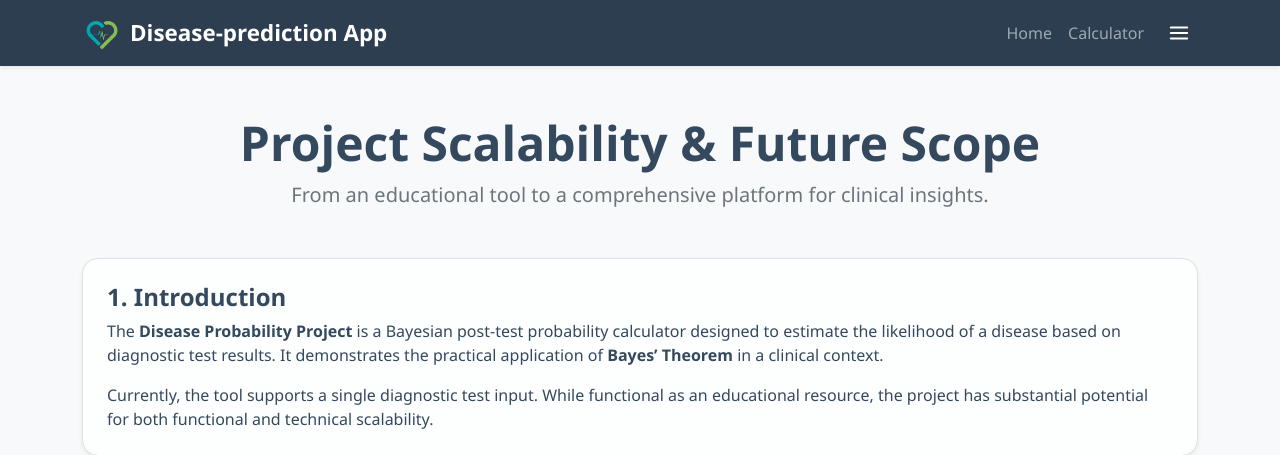
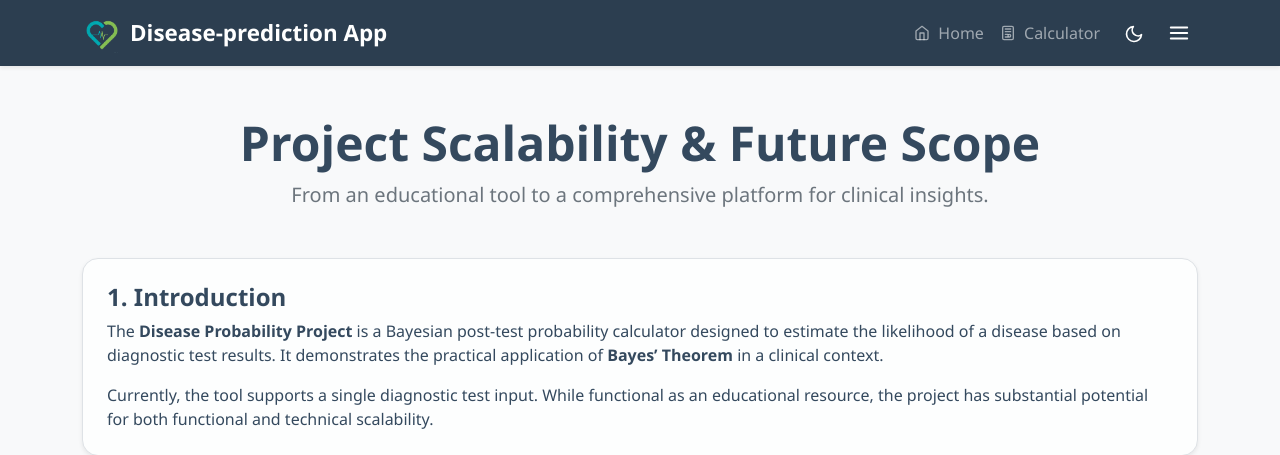
Before and after one commit to aliviahossain/Disease-prediction, a Flask app: page /scalability in a window 1280 px wide. Shown: the top 455 px of the page. Run offline with Flask 3, Linux system fonts and the light colour scheme; the visitor is signed in with stand-in values (Sample User, id 1); some libraries are stand-ins or nearby versions.

Commit message:
updated  header

```diff
--- a/backend/templates/base.html
+++ b/backend/templates/base.html
@@ -132,84 +132,141 @@
     </style>
 </head>
 
-<body class="d-flex flex-column min-vh-100">
+
+    <!-- Navbar -->
     <nav class="navbar navbar-expand-lg navbar-dark bg-custom-dark shadow-sm">
         <div class="container">
             <a class="navbar-brand d-flex align-items-center" href="/">
-                <img src="{{ url_for('static', filename='assets/logo.png') }}" alt="Logo" class="me-2"
-                    style="height: 40px; width: auto;">
+                 <img src="{{ url_for('static', filename='assets/logo.png') }}" alt="Medical Health Logo"
+                     class="me-2" style="height: 40px; width: auto;">
                 <span class="fw-semibold navbar-title">Disease-prediction App</span>
             </a>
-            <button class="navbar-toggler" type="button" data-bs-toggle="collapse" data-bs-target="#navbarNav">
-                <span class="navbar-toggler-icon"></span>
+            <button class="navbar-toggler" type="button" data-bs-toggle="collapse" data-bs-target="#navbarNav" aria-expanded="false" aria-label="Toggle navigation">
+                <svg class="burger" xmlns="http://www.w3.org/2000/svg" width="18" height="18" viewBox="0 0 24 24" fill="none" stroke="currentColor" stroke-width="2" stroke-linecap="round" stroke-linejoin="round">
+                    <line x1="3" y1="6" x2="21" y2="6"></line>
+                    <line x1="3" y1="12" x2="21" y2="12"></line>
+                    <line x1="3" y1="18" x2="21" y2="18"></line>
+                </svg>
+                <svg class="cross" xmlns="http://www.w3.org/2000/svg" width="18" height="18" viewBox="0 0 24 24" fill="none" stroke="currentColor" stroke-width="2" stroke-linecap="round" stroke-linejoin="round">
+                    <line x1="18" y1="6" x2="6" y2="18"></line>
+                    <line x1="6" y1="6" x2="18" y2="18"></line>
+                </svg>
             </button>
             <div class="collapse navbar-collapse" id="navbarNav">
                 <ul class="navbar-nav ms-auto align-items-center">
                     <li class="nav-item">
-                        <a class="nav-link {% if request.path == '/' %}active{% endif %}" href="/">Home</a>
+                        <a class="nav-link {% if request.path == '/' %}active{% endif %}" href="/">
+                            <svg xmlns="http://www.w3.org/2000/svg" width="16" height="16" viewBox="0 0 24 24"
+                                 fill="none" stroke="currentColor" stroke-width="2" stroke-linecap="round"
+                                 stroke-linejoin="round" class="me-1 align-text-bottom" style="transform: translateY(-3px);">
+                                <path d="m3 9 9-7 9 7v11a2 2 0 0 1-2 2H5a2 2 0 0 1-2-2z"></path>
+                                <polyline points="9 22 9 12 15 12 15 22"></polyline>
+                            </svg>
+                            Home
+                        </a>
                     </li>
                     <li class="nav-item">
-                        <a class="nav-link {% if '/calculator' in request.path %}active{% endif %}"
-                            href="{{ url_for('disease.calculator') }}">Calculator</a>
+                        <a class="nav-link {% if '/calculator' in request.path %}active{% endif %}" href="{{ url_for('disease.calculator') }}">
+                            <svg xmlns="http://www.w3.org/2000/svg" width="16" height="16" viewBox="0 0 24 24"
+                                 fill="none" stroke="currentColor" stroke-width="2" stroke-linecap="round"
+                                 stroke-linejoin="round" class="me-1 align-text-bottom" style="transform: translateY(-3px);">
+                                <rect x="4" y="2" width="16" height="20" rx="2"></rect>
+                                <line x1="8" y1="6" x2="16" y2="6"></line>
+                                <line x1="8" y1="10" x2="16" y2="10"></line>
+                                <line x1="8" y1="14" x2="12" y2="14"></line>
+                                <line x1="8" y1="18" x2="12" y2="18"></line>
+                                <circle cx="14" cy="16" r="2"></circle>
+                            </svg>
+                            Calculator
+                        </a>
                     </li>
-
+                    <li class="nav-item">
+                        <!--<a class="nav-link {% if '/ml-prediction' in request.path %}active{% endif %}" href="{{ url_for('ml.ml_prediction_page') }}">
+                            <svg xmlns="http://www.w3.org/2000/svg" width="16" height="16" viewBox="0 0 24 24"
+                                 fill="none" stroke="currentColor" stroke-width="2" stroke-linecap="round"
+                                 stroke-linejoin="round" class="me-1 align-text-bottom">
+                                <path d="M12 2v20M17 5H9.5a3.5 3.5 0 0 0 0 7h5a3.5 3.5 0 0 1 0 7H6"></path>
+                                <path d="M9.5 8H17"></path>
+                                <path d="M6 15h10.5"></path>
+                            </svg>
+                            ML Prediction
+                        </a>-->
+                    </li>
+                    <li class="nav-item ms-2">
+                        <button class="dark-mode-toggle" id="darkModeToggle" aria-label="Toggle dark mode">
+                            <svg xmlns="http://www.w3.org/2000/svg" width="20" height="20" viewBox="0 0 24 24"
+                                fill="none" stroke="currentColor" stroke-width="2" stroke-linecap="round"
+                                stroke-linejoin="round" class="sun-icon" style="display: none;">
+                                <circle cx="12" cy="12" r="5"></circle>
+                                <line x1="12" y1="1" x2="12" y2="3"></line>
+                                <line x1="12" y1="21" x2="12" y2="23"></line>
+                                <line x1="4.22" y1="4.22" x2="5.64" y2="5.64"></line>
+                                <line x1="18.36" y1="18.36" x2="19.78" y2="19.78"></line>
+                                <line x1="1" y1="12" x2="3" y2="12"></line>
+                                <line x1="21" y1="12" x2="23" y2="12"></line>
+                                <line x1="4.22" y1="19.78" x2="5.64" y2="18.36"></line>
+                                <line x1="18.36" y1="5.64" x2="19.78" y2="4.22"></line>
+                            </svg>
+                            <svg xmlns="http://www.w3.org/2000/svg" width="20" height="20" viewBox="0 0 24 24"
+                                fill="none" stroke="currentColor" stroke-width="2" stroke-linecap="round"
+                                stroke-linejoin="round" class="moon-icon">
+                                <path d="M21 12.79A9 9 0 1 1 11.21 3 7 7 0 0 0 21 12.79z"></path>
+                            </svg>
+                        </button>
+                    </li>
+                    <!-- Hamburger Menu -->
                     <li class="nav-item ms-2">
                         <div class="dashboard-menu-wrapper">
-                            <button class="dashboard-menu-toggle" id="dashboardMenuToggle">
-                                <svg xmlns="http://www.w3.org/2000/svg" width="22" height="22" viewBox="0 0 24 24"
-                                    fill="none" stroke="currentColor" stroke-width="2" stroke-linecap="round"
-                                    stroke-linejoin="round">
+                            <button class="dashboard-menu-toggle" id="dashboardMenuToggle" aria-label="Menu" aria-expanded="false">
+                                <svg xmlns="http://www.w3.org/2000/svg" width="22" height="22" viewBox="0 0 24 24" fill="none" stroke="currentColor" stroke-width="2" stroke-linecap="round" stroke-linejoin="round">
                                     <line x1="3" y1="6" x2="21" y2="6"></line>
                                     <line x1="3" y1="12" x2="21" y2="12"></line>
                                     <line x1="3" y1="18" x2="21" y2="18"></line>
                                 </svg>
                             </button>
                             <div class="dashboard-dropdown" id="dashboardDropdown">
+                                <!-- Dashboards Section -->
                                 <div class="dashboard-dropdown-label">Dashboards</div>
-                                <a href="/doctor-dashboard" class="dashboard-dropdown-item">
-                                    <i class="fas fa-user-md"></i> Doctor Dashboard
+                                <a href="/doctor-dashboard" class="dashboard-dropdown-item {% if '/doctor-dashboard' in request.path %}active{% endif %}">
+                                    <i class="fas fa-user-md"></i>
+                                    Doctor Dashboard
                                 </a>
-                                <a href="/patient-dashboard" class="dashboard-dropdown-item">
-                                    <i class="fas fa-user-injured"></i> Patient Dashboard
+                                <a href="/patient-dashboard" class="dashboard-dropdown-item {% if '/patient-dashboard' in request.path %}active{% endif %}">
+                                    <i class="fas fa-user-injured"></i>
+                                    Patient Dashboard
+                                    <span class="badge bg-secondary ms-auto" style="font-size: 0.65rem;">Soon</span>
                                 </a>
-
                                 <div class="dashboard-dropdown-divider"></div>
-
+                                <!-- Pages Section -->
                                 <div class="dashboard-dropdown-label">Pages</div>
-                                <a href="/scalability" class="dashboard-dropdown-item">
-                                    <svg xmlns="http://www.w3.org/2000/svg" width="16" height="16" viewBox="0 0 24 24"
-                                        fill="none" stroke="currentColor" stroke-width="2">
+                                <a href="/scalability" class="dashboard-dropdown-item {% if '/scalability' in request.path %}active{% endif %}">
+                                    <svg xmlns="http://www.w3.org/2000/svg" width="16" height="16" viewBox="0 0 24 24" fill="none" stroke="currentColor" stroke-width="2" stroke-linecap="round" stroke-linejoin="round">
                                         <polyline points="22 12 18 12 15 21 9 3 6 12 2 12"></polyline>
                                     </svg>
                                     Scalability
                                 </a>
-                                <a href="/help" class="dashboard-dropdown-item">
-                                    <svg xmlns="http://www.w3.org/2000/svg" width="16" height="16" viewBox="0 0 24 24"
-                                        fill="none" stroke="currentColor" stroke-width="2">
+                                <a href="/help" class="dashboard-dropdown-item {% if '/help' in request.path %}active{% endif %}">
+                                    <svg xmlns="http://www.w3.org/2000/svg" width="16" height="16" viewBox="0 0 24 24" fill="none" stroke="currentColor" stroke-width="2" stroke-linecap="round" stroke-linejoin="round">
                                         <circle cx="12" cy="12" r="10"></circle>
                                         <path d="M9.09 9a3 3 0 0 1 5.83 1c0 2-3 3-3 3"></path>
                                         <line x1="12" y1="17" x2="12.01" y2="17"></line>
                                     </svg>
                                     Help
                                 </a>
-
                                 <div class="dashboard-dropdown-divider"></div>
-
+                                <!-- Account Section -->
                                 <div class="dashboard-dropdown-label">Account</div>
-
-                                {% if current_user.is_authenticated %}
-                                <a href="{{ url_for('auth.profile') }}" class="dashboard-dropdown-item">
-                                    <i class="fas fa-user-circle"></i> Profile
-                                </a>
-                                <a href="{{ url_for('auth.logout') }}" class="dashboard-dropdown-item">
-                                    <i class="fas fa-sign-out-alt"></i> Logout
+                                {% if session.get('user_id') %}
+                                <a href="{{ url_for('auth.profile') }}" class="dashboard-dropdown-item {% if '/profile' in request.path %}active{% endif %}">
+                                    <i class="fas fa-user-circle"></i>
+                                    Profile
                                 </a>
                                 {% else %}
-                                <a href="{{ url_for('auth.auth') }}" class="dashboard-dropdown-item">
-                                    <i class="fas fa-sign-in-alt"></i> Sign In / Register
+                                <a href="{{ url_for('auth.auth') }}" class="dashboard-dropdown-item {% if '/auth' in request.path %}active{% endif %}">
+                                    <i class="fas fa-sign-in-alt"></i>
+                                    Sign In / Register
                                 </a>
                                 {% endif %}
-
                             </div>
                         </div>
                     </li>
@@ -217,7 +274,6 @@
             </div>
         </div>
     </nav>
-
     <main class="container my-5 flex-grow-1">
         {% block content %}{% endblock %}
     </main>
```
